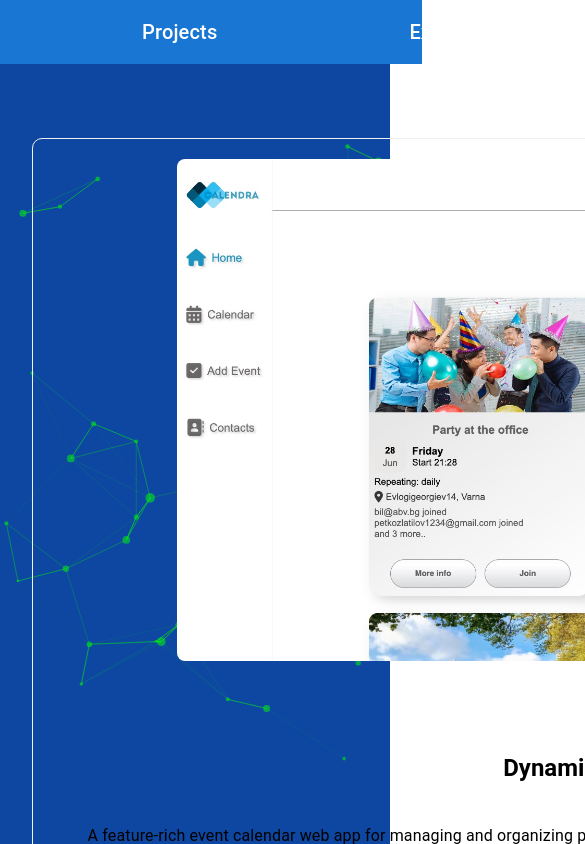
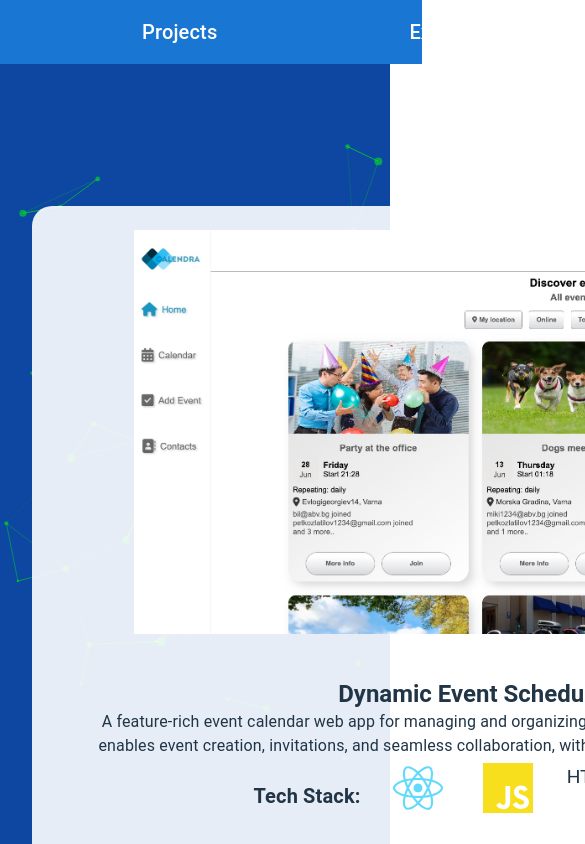
Before and after one commit to todor-savov/personal-portfolio, a React (Vite) app in the folder personal-portfolio/: page /projects in a window 390 px wide. Shown: the top 844 px of the page, 585 px wide, since content can reach past the window. Built offline with nearby package versions, Linux system fonts and the light colour scheme.

Commit message:
Finish the CSS layout of the Projects component (Projects.css)

```diff
--- a/personal-portfolio/src/components/Projects/Projects.css
+++ b/personal-portfolio/src/components/Projects/Projects.css
@@ -1,55 +1,54 @@
-/* Basic Swiper styling */
 .swiper-container {
-  max-width: 1900px;
-  margin: 0 auto;
+  display: flex;
+  align-items: center;
+  justify-content: center;
+  height: 80vh;
+  max-width: 1000px;
+  margin-top: 100px;
 }
 
 .swiper-slide {
   display: flex;
-  flex-direction: row;
-  justify-content: space-between;
-  padding: 20px;
-  border: 1px solid #f0f0f0;
+  flex-direction: column;
   box-sizing: border-box;
-  border-radius: 10px;
-  box-shadow: 0 4px 10px rgba(0, 0, 0, 0.1);
+  border-radius: 20px;
+  background-color: rgba(255, 255, 255, 0.9);
+  overflow: hidden;
+  padding: 1.5rem;
   gap: 20px;
-  position: relative; /* Positioning for buttons on hover */
 }
 
-/* Image container */
-.image-container {
-  position: relative; /* Allow positioning of buttons over the image */
+.text-container {
+  display: flex;
+  flex-direction: column;
+  padding: 1.5rem;
 }
 
-/* Image styling */
-.swiper-slide img {
-  width: 50%; /* Image takes up 50% of the space */
-  height: auto;
-  object-fit: cover;
-  border-radius: 8px;
-  transition: filter 0.3s ease; /* Smooth transition for blur effect */
+.image-container {
+  flex: 1;
+  display: flex;
+  justify-content: center;
+  height: 50%;
 }
 
-/* Hover effect for image */
-.swiper-slide:hover img {
-  filter: blur(5px); /* Apply blur effect on hover */
+.image-container img {
+  transition: filter 0.3s ease;
 }
 
-/* Button container */
+.image-container:hover img {
+  filter: blur(5px);
+}
+
 .buttons-container {
+  display: none;
   position: absolute;
-  top: 50%;
-  left: 50%;
-  transform: translate(-50%, -50%);
-  display: none;
-  gap: 50px;
+  bottom: 10px;
+  right: 10px;
+  gap: 10px;
 }
 
 .buttons-container a {
   display: inline-flex;
-  align-items: center;
-  justify-content: space-between;
   background-color: rgba(0, 0, 0, 0.6);
   padding: 10px;
   border-radius: 50%;
@@ -57,81 +56,30 @@
   transition: opacity 0.3s ease;
 }
 
-.buttons-container a:hover {
-  opacity: 1; /* Increase opacity on hover */
+.image-container:hover .buttons-container {
+  display: flex;
 }
 
-.buttons-container a:active {
-  opacity: 0.8; /* Slight fade on click */
-}
-
-/* Display buttons on image hover */
-.swiper-slide:hover .buttons-container {
-  display: flex; /* Show buttons when hovering over the swiper slide */
-}
-
-/* Text content styling (title, description, tech stack) */
-.text-container {
-  display: flex;
-  flex-direction: column;
-  width: 50%;
-  color: black;
-}
-
-.text-container h5 {
-  margin-top: 20px;
-  margin-bottom: 20px;
-}
-
-.text-container p {
-  font-size: 1.1rem;
-  margin-top: 20px;
-  margin-bottom: 20px;
-}
-
-/* Tech Stack styling */
 .tech-stack {
   display: flex;
+  flex-wrap: wrap;
+  justify-content: center;
   align-items: center;
-  justify-content: center;
-  gap: 20px;
-  margin-top: 20px;
+  gap: 25px;
 }
 
 .tech-item {
-  display: inline-flex;
+  display: flex;
+  flex-direction: column;
   align-items: center;
-  justify-content: center;
-  font-size: 30px;
+  width: 55px;
+  height: 65px;
+  transition: transform 0.3s ease;
   cursor: pointer;
-  transition: transform 0.3s ease;
+  padding: 5px;
+  gap: 8px;
 }
 
 .tech-item:hover {
-  transform: scale(1.4);
+  transform: scale(1.2);
 }
-
-/* Responsive design */
-@media (max-width: 768px) {
-  .swiper-slide {
-    flex-direction: column; /* Stack the image and text vertically */
-    text-align: center; /* Center the text on small screens */
-  }
-
-  .swiper-slide img {
-    width: 80%; /* Make the image take up more space on small screens */
-    margin-bottom: 20px;
-  }
-
-  .swiper-slide .text-container {
-    width: 100%; /* Text takes up full width */
-  }
-
-  .swiper-slide h3 {
-    font-size: 1.3rem;
-  }
-
-  .swiper-slide p {
-    font-size: 1rem;
-  }
-}
```
